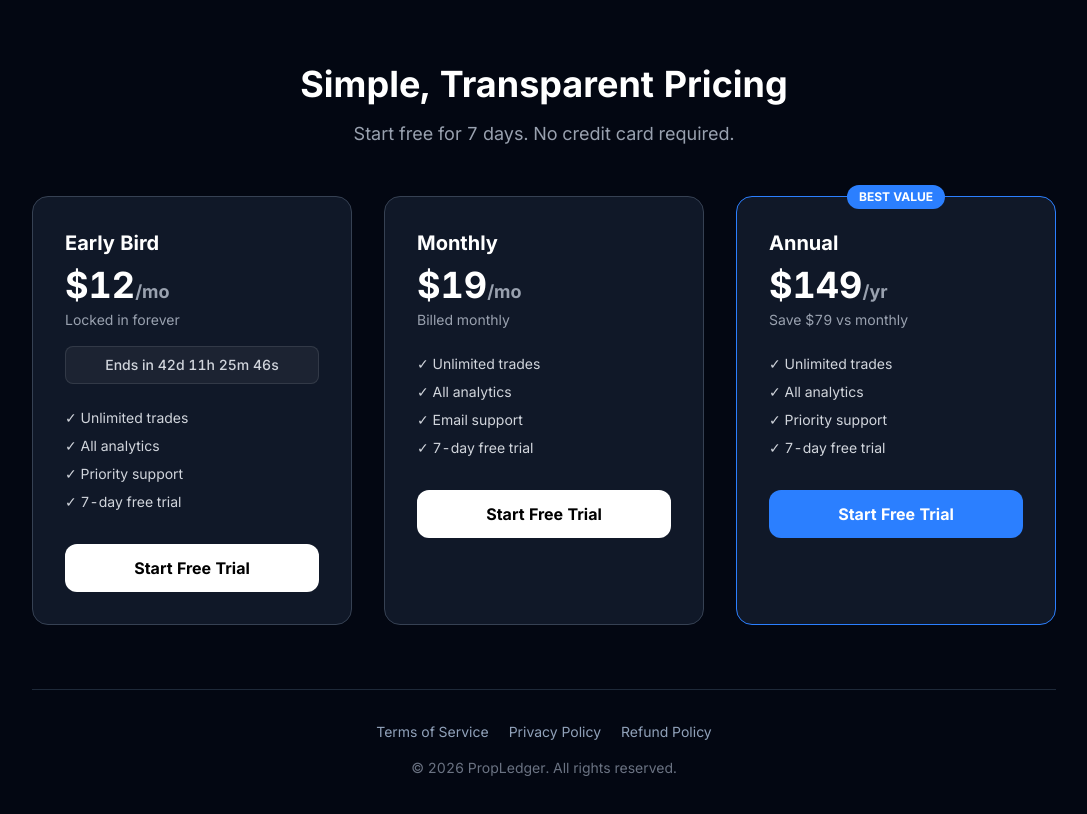
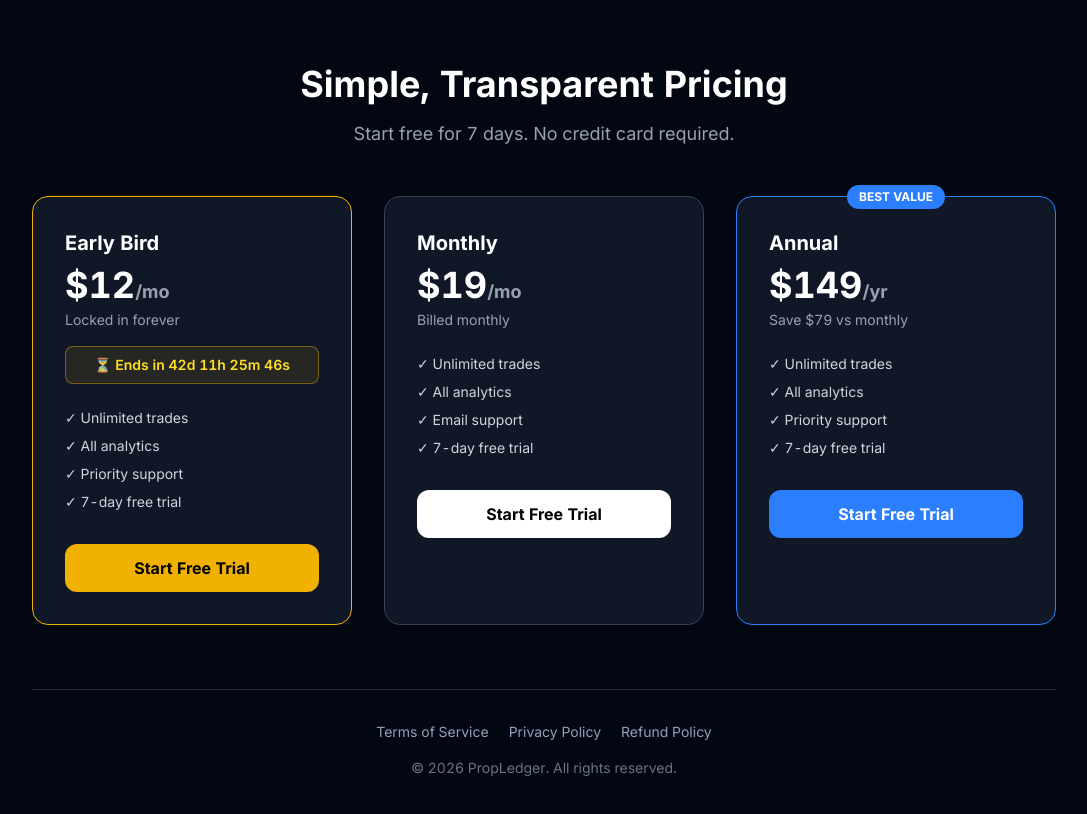
Before and after one commit to yarinx23-byte/PropLedger, a React (Vite) app: page /pricing in a window 1280 px wide. Shown: the top 814 px of the page, without its empty margins (96-1183 px from the left). Built offline with nearby package versions, Linux system fonts and the light colour scheme; no server answers.

Commit message:
Restore yellow Early Bird styling, keep badge bubble removed

```diff
--- a/src/pages/Pricing.jsx
+++ b/src/pages/Pricing.jsx
@@ -68,13 +68,13 @@ export default function Pricing() {
         <div className="grid grid-cols-1 md:grid-cols-3 gap-8">
           {/* Early Bird */}
           {earlyBirdAvailable && (
-            <div className="relative border border-gray-700 rounded-2xl p-8 bg-gray-900">
+            <div className="relative border border-yellow-500 rounded-2xl p-8 bg-gray-900">
               <h2 className="text-xl font-bold mb-2">Early Bird</h2>
               <div className="text-4xl font-bold mb-1">$12<span className="text-lg text-gray-400">/mo</span></div>
               <p className="text-gray-400 text-sm mb-4">Locked in forever</p>
               {timeLeft && (
-                <div className="mb-6 rounded-lg border border-white/10 bg-white/5 px-3 py-2 text-center text-sm font-medium text-gray-300">
-                  Ends in {timeLeft.days}d {pad(timeLeft.hours)}h {pad(timeLeft.minutes)}m {pad(timeLeft.seconds)}s
+                <div className="mb-6 rounded-lg border border-yellow-500/40 bg-yellow-500/10 px-3 py-2 text-center text-sm font-semibold text-yellow-300">
+                  ⏳ Ends in {timeLeft.days}d {pad(timeLeft.hours)}h {pad(timeLeft.minutes)}m {pad(timeLeft.seconds)}s
                 </div>
               )}
               <ul className="space-y-2 text-sm text-gray-300 mb-8">
@@ -86,7 +86,7 @@ export default function Pricing() {
               <button
                 onClick={() => handleCheckout(PRICES.earlyBird, 'earlyBird')}
                 disabled={loading === 'earlyBird'}
-                className="w-full bg-white hover:bg-gray-200 text-black font-bold py-3 rounded-xl transition"
+                className="w-full bg-yellow-500 hover:bg-yellow-400 text-black font-bold py-3 rounded-xl transition"
               >
                 {loading === 'earlyBird' ? 'Loading...' : 'Start Free Trial'}
               </button>
```
